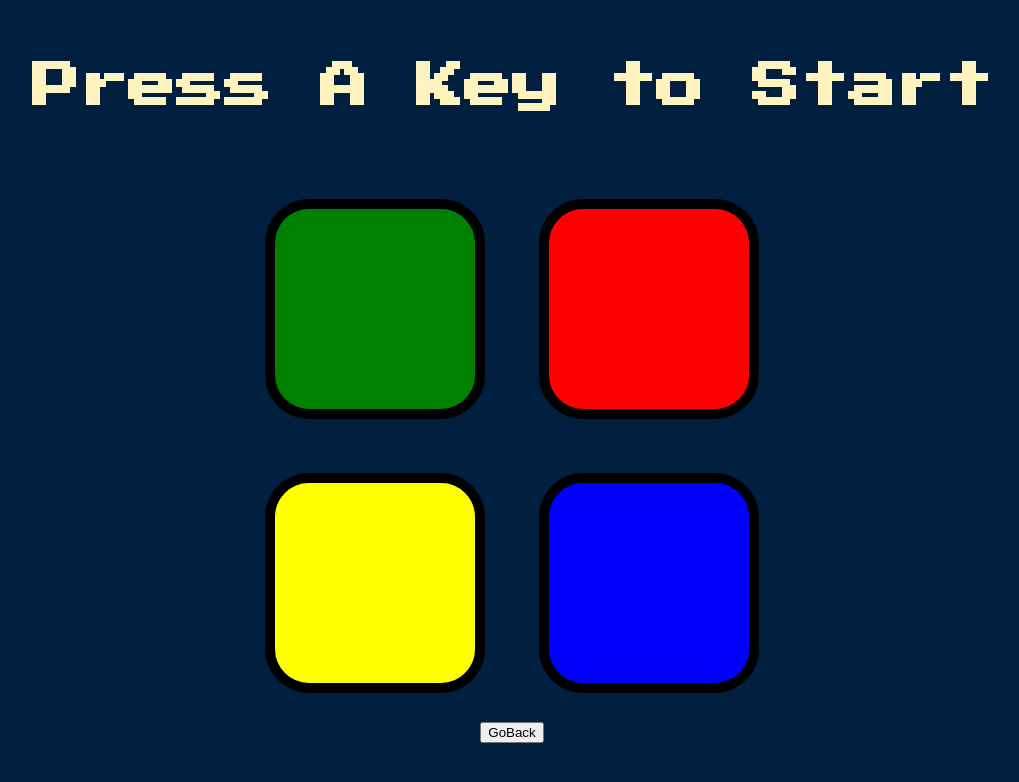
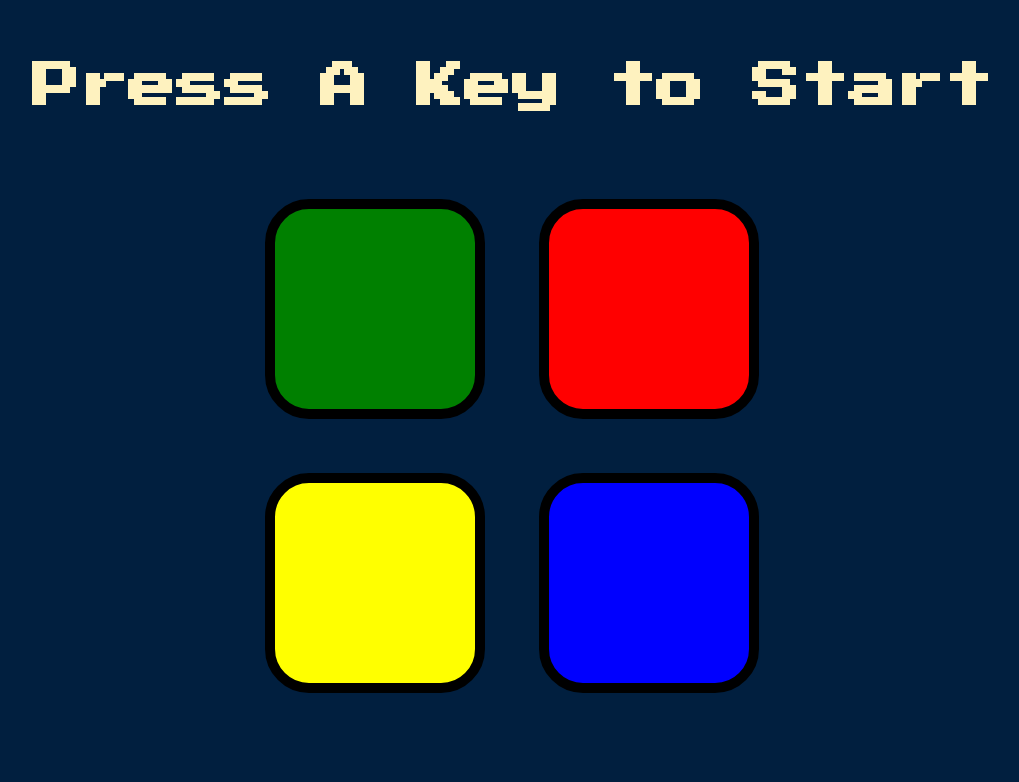
Before and after one commit to Pujan77/simon-game, a plain HTML site: page index.html in a window 1280 px wide. Shown: the whole page, without its empty margins (128-1147 px from the left). Drawn offline with nearby package versions, Linux system fonts and the light colour scheme.

Commit message:
removed unnecessary button

```diff
--- a/index.html
+++ b/index.html
@@ -35,7 +35,6 @@
     </div>
 
   </div>
-  <button type="button" onclick="window.location.href = 'https://pujanpfl.xyz/';" >GoBack</button>
 
   <script src="https://ajax.googleapis.com/ajax/libs/jquery/3.6.0/jquery.min.js"></script>
   <script src="game.js"></script>
```
